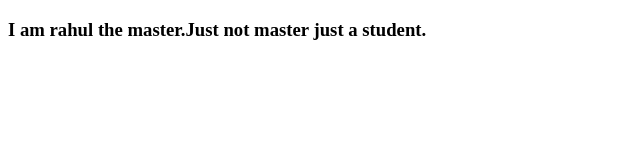
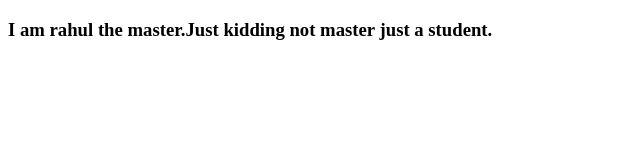
Before and after one commit to rahulkumar-pixel/Master, a plain HTML site: page index.html in a window 1280 px wide. Shown: the whole page, without its empty margins (0-640 px from the left). Drawn offline with Linux system fonts and the light colour scheme.

Commit message:
improving my words and add readme file

```diff
--- a/index.html
+++ b/index.html
@@ -6,6 +6,6 @@
     <title>Document</title>
 </head>
 <body>
-    <h3>I am rahul the master.Just not master just a student.</h3>
+    <h3>I am rahul the master.Just kidding not master just a student.</h3>
 </body>
 </html>
```
